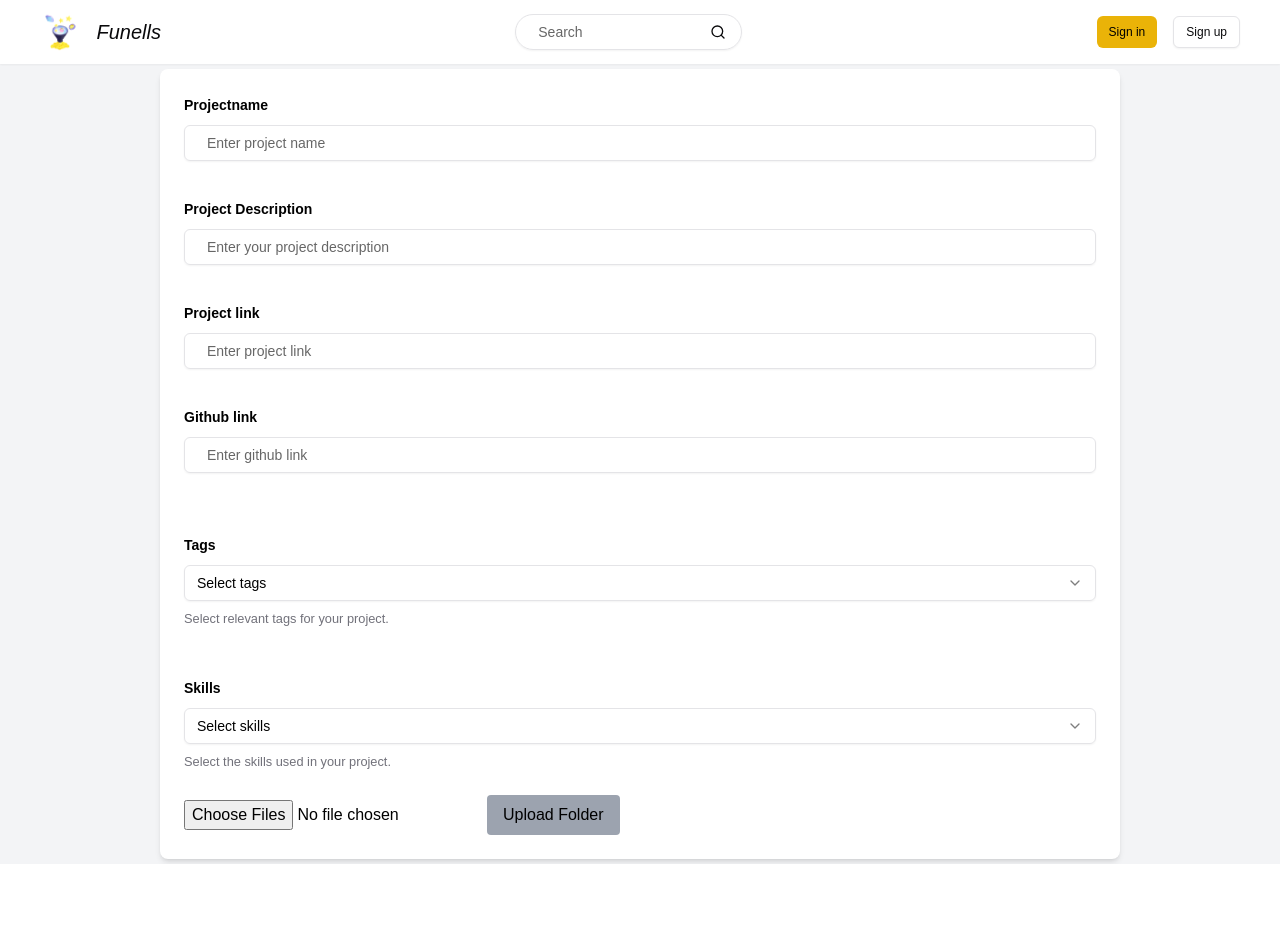
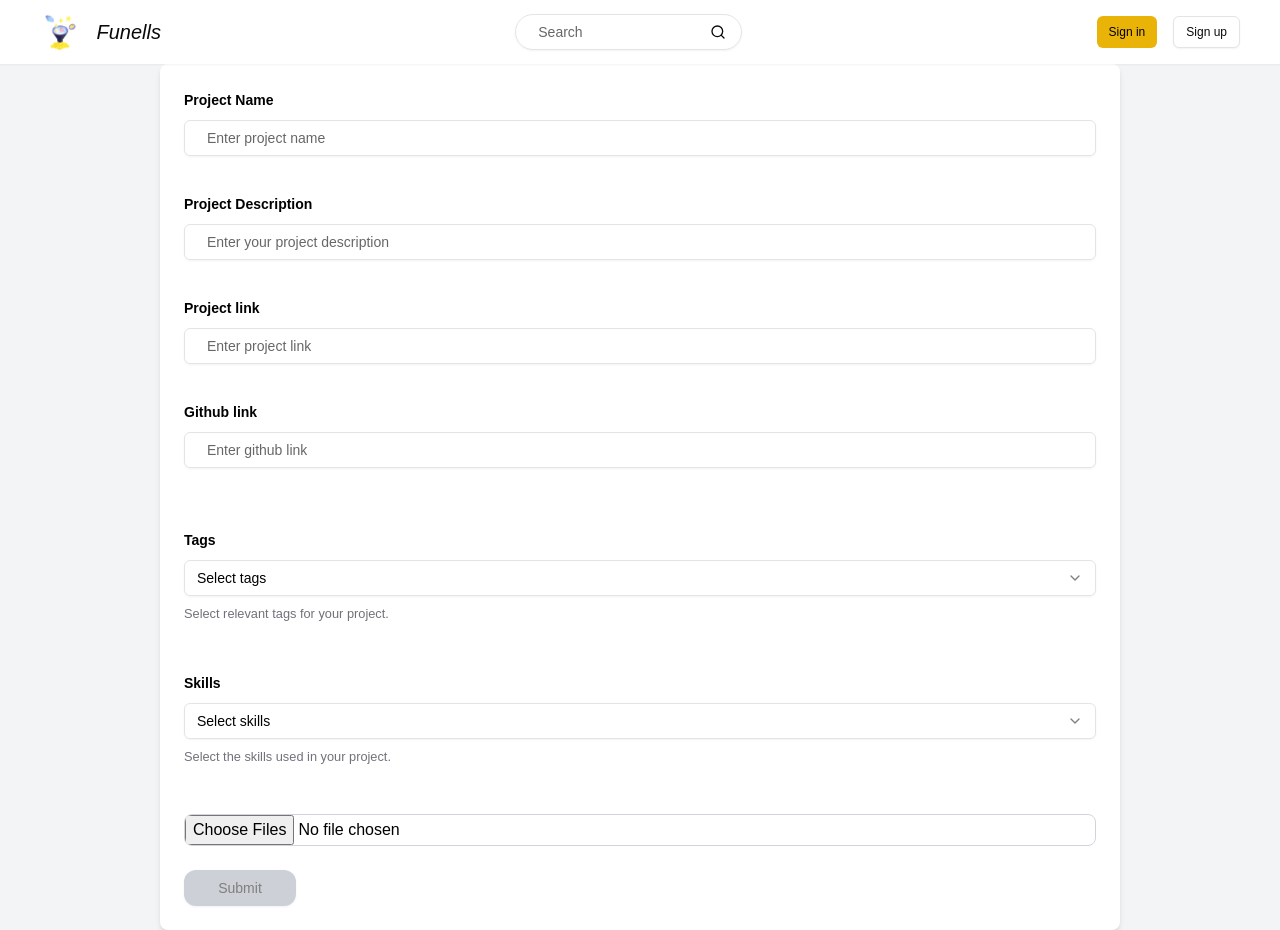
Before and after one commit to DammyOG/hoyahacks, a Next.js app in the folder frontend/: page /uploadtest in a window 1280 px wide. Before the commit the page ends 864 px from the top, so only its background shows below. Built offline with nearby package versions, Linux system fonts and the light colour scheme; what aws-amplify would draw is missing.

Commit message:
project page

```diff
--- a/frontend/src/app/uploadtest/page.tsx
+++ b/frontend/src/app/uploadtest/page.tsx
@@ -1,26 +1,9 @@
 "use client";
-import { useState } from "react";
+import React, { useRef, useState } from "react";
 import { z } from "zod";
 import { Tags, Skills } from "@/app/models/models";
 import { Select, SelectContent, SelectItem, SelectTrigger, SelectValue } from "@/components/ui/select";
 import { Badge } from "@/components/ui/badge";
-
-interface UploadResponse {
-    message: string;
-    urls?: string[]; // We'll store all uploaded files' URLs here
-    error?: string;
-}
-
-const uploadSchema = z.object({
-    files: z.array(z.instanceof(File)),
-    projectname: z.string(),
-    projectdescription: z.string(),
-    projectlink: z.string(),
-    githublink: z.string(),
-    projecttags: z.array(z.string()),
-    skills: z.array(z.string()),
-    // estimatedtime: z.string(),
-});
 
 import {
     Form,
@@ -35,6 +18,27 @@ import { zodResolver } from "@hookform/resolvers/zod";
 import { useForm } from "react-hook-form";
 import { Input } from "@/components/ui/input";
 import { Button } from "@/components/ui/button";
+
+interface UploadResponse {
+    message: string;
+    urls?: string[]; // We'll store all uploaded files' URLs here
+    error?: string;
+}
+
+const uploadSchema = z.object({
+    files: z.array(
+        z.object({
+            file: z.instanceof(File)
+        })
+    ),
+    projectname: z.string().min(3, { message: "Project name must be at least 3 characters long" }),
+    projectdescription: z.string().optional(),
+    projectlink: z.string().optional(),
+    githublink: z.string().optional(),
+    projecttags: z.array(z.string()).optional(),
+    skills: z.array(z.string()).optional(),
+    // estimatedtime: z.string(),
+});
 
 
 export default function Upload() {
@@ -52,12 +56,14 @@ export default function Upload() {
     });
 
 
+
+    const hiddenFileInput = useRef<HTMLInputElement | null>(null); // Hidden file input reference
     const handleRemoveTag = (tag: string) => {
-        form.setValue("projecttags", form.getValues().projecttags.filter(t => t !== tag));
+        form.setValue("projecttags", (form.getValues().projecttags || []).filter(t => t !== tag));
     }
 
     const handleRemoveSkill = (skill: string) => {
-        form.setValue("skills", form.getValues().skills.filter(s => s !== skill));
+        form.setValue("skills", (form.getValues().skills || []).filter(s => s !== skill));
     }
 
 
@@ -69,18 +75,20 @@ export default function Upload() {
     const tagsOptions = Object.values(Tags).map(tag => tag.toString());
     const skillsOptions = Object.values(Skills).map(skill => skill.toString());
 
-    const watchedTags = form.watch("projecttags");
-    const watchedSkills = form.watch("skills");
-
+    const watchedTags = form.watch("projecttags") || [];
+    const watchedSkills = form.watch("skills") || [];
 
     const handleFileChange = (e: React.ChangeEvent<HTMLInputElement>) => {
         if (e.target.files) {
+            const filesArray = Array.from(e.target.files);
             setFiles(e.target.files);
+            form.setValue("files", filesArray.map(file => ({ file, id: crypto.randomUUID() }))); // Explicitly set files in the form
         }
     };
 
-    const handleUpload = async (e: React.FormEvent<HTMLFormElement>) => {
-        e.preventDefault();
+    const handleUpload = async (fileData: z.infer<typeof uploadSchema>) => {
+        console.log("fileData", fileData);
+
         if (!files) return;
 
         setUploading(true);
@@ -89,27 +97,25 @@ export default function Upload() {
             const formData = new FormData();
             const formValues = form.getValues();
 
-
             formData.append("projectname", formValues.projectname);
-            formData.append("projectdescription", formValues.projectdescription);
-            formData.append("projectlink", formValues.projectlink);
-            formData.append("githublink", formValues.githublink);
+            formData.append("projectdescription", formValues.projectdescription || "");
+            formData.append("projectlink", formValues.projectlink || "");
+            formData.append("githublink", formValues.githublink || "");
             formData.append("projecttags", JSON.stringify(formValues.projecttags));
             formData.append("skills", JSON.stringify(formValues.skills));
+
+            // fileData.files.forEach((file: any) => {
+            //     formData.append("files", file.file); // file.file contains the actual File object
+            // });
 
 
             // Append each file to the form data. The 3rd param sets the filename (including any subfolders).
             // "files" will be the field name we use in `upload.array("files")` on the server
             for (let i = 0; i < files.length; i++) {
                 const file = files[i];
+
                 formData.append("files", file, file.webkitRelativePath);
             }
-
-            // iterate and log formdata
-            for (var pair of formData.entries()) {
-                console.log(pair[0] + ', ' + pair[1]);
-            }
-
 
             const response = await fetch("http://localhost:5000/upload", {
                 method: "POST",
@@ -117,7 +123,7 @@ export default function Upload() {
             });
 
             const data: UploadResponse = await response.json();
-            console.log("data", data);
+            console.log("Upload response", data);
             if (data.urls && data.urls.length > 0) {
                 setUploadedUrls(data.urls);
             }
@@ -133,20 +139,26 @@ export default function Upload() {
         <div className="flex flex-col items-center justify-center min-h-screen text-black bg-gray-100">
             <Form {...form}>
                 <form
-                    onSubmit={handleUpload}
-                    className="p-6 bg-white rounded-lg shadow-md space-y-6 w-3/4"
+                    onSubmit={(e) => {
+                        e.preventDefault();
+                        console.log("Errors:", form.formState.errors); // Check validation errors
+                        form.handleSubmit(handleUpload)(e); // Call handleUpload only if validation passes
+                    }}
+                    className="p-6 bg-white rounded-lg shadow-md space-y-6 w-3/4 flex flex-col "
                 >
                     {/**
          * key attributes:
          *   multiple
          *   webkitdirectory
          */}
+
+
                     <FormField
                         control={form.control}
                         name="projectname"
                         render={({ field }) => (
                             <FormItem className="space-y-2">
-                                <FormLabel className="text-black">Projectname</FormLabel>
+                                <FormLabel className="text-black">Project Name</FormLabel>
                                 <FormControl>
                                     <Input
                                         placeholder="Enter project name"
@@ -188,8 +200,6 @@ export default function Upload() {
                             </FormItem>
                         )}
                     />
-
-
 
                     <FormField
                         control={form.control}
@@ -269,8 +279,8 @@ export default function Upload() {
                                 <FormControl>
                                     <Select
                                         onValueChange={(value) => {
-                                            if (!field.value.includes(value)) {
-                                                field.onChange([...field.value, value]); // Append new skill
+                                            if (!(field.value ?? []).includes(value)) {
+                                                field.onChange([...(field.value || []), value]); // Append new skill
                                             }
                                         }}
                                     >
@@ -296,7 +306,7 @@ export default function Upload() {
 
                     <div className="mt-2 flex flex-wrap gap-2">
                         {watchedSkills.map((skills) => (
-                            <Badge key={skills} className="px-2 py-1 text-sm bg-blue-100 text-blue-600">
+                            <Badge key={skills} className="px-2 py-1 text-sm bg-blue-100 text-blue-600 " >
                                 {skills}{" "}
                                 <Button
                                     variant="ghost"
@@ -318,8 +328,8 @@ export default function Upload() {
                                 <FormControl>
                                     <Select
                                         onValueChange={(value) => {
-                                            if (!field.value.includes(value)) {
-                                                field.onChange([...field.value, value]); // Append new skill
+                                            if (!(field.value ?? []).includes(value)) {
+                                                field.onChange([...(field.value || []), value]); // Append new skill
                                             }
                                         }}
                                     >
@@ -344,22 +354,34 @@ export default function Upload() {
                     />
 
 
+                    <FormField
+                        name="files"
+                        control={form.control}
+                        render={({ field }) => (
+                            <FormItem>
+                                <FormLabel>Upload Files</FormLabel>
+                                <FormControl>
                                     <input
                                         type="file"
                                         multiple
                                         // @ts-ignore - TS doesn't know about the webkitdirectory attribute,
-                        // but it's widely supported in modern browsers (Chrome, Edge, Safari).
                                         webkitdirectory="true"
                                         onChange={handleFileChange}
-                        className="mb-4"
+                                        className="block w-full border border-gray-300 rounded-lg"
                                     />
-                    <button
+
+                                </FormControl>
+                                <FormMessage />
+                            </FormItem>
+                        )}
+                    />
+                    <Button
                         type="submit"
                         disabled={!files || uploading}
-                        className="px-4 py-2 bg-blue-500 text-black rounded disabled:bg-gray-400"
+                        className="px-4 py-2 bg-blue-500 text-black rounded-xl disabled:bg-gray-400 w-28"
                     >
-                        {uploading ? "Uploading..." : "Upload Folder"}
-                    </button>
+                        {uploading ? "Uploading..." : "Submit"}
+                    </Button>
                 </form>
 
                 {uploadedUrls.length > 0 && (
```
Lines whose indentation alone changed are shown as unchanged.
